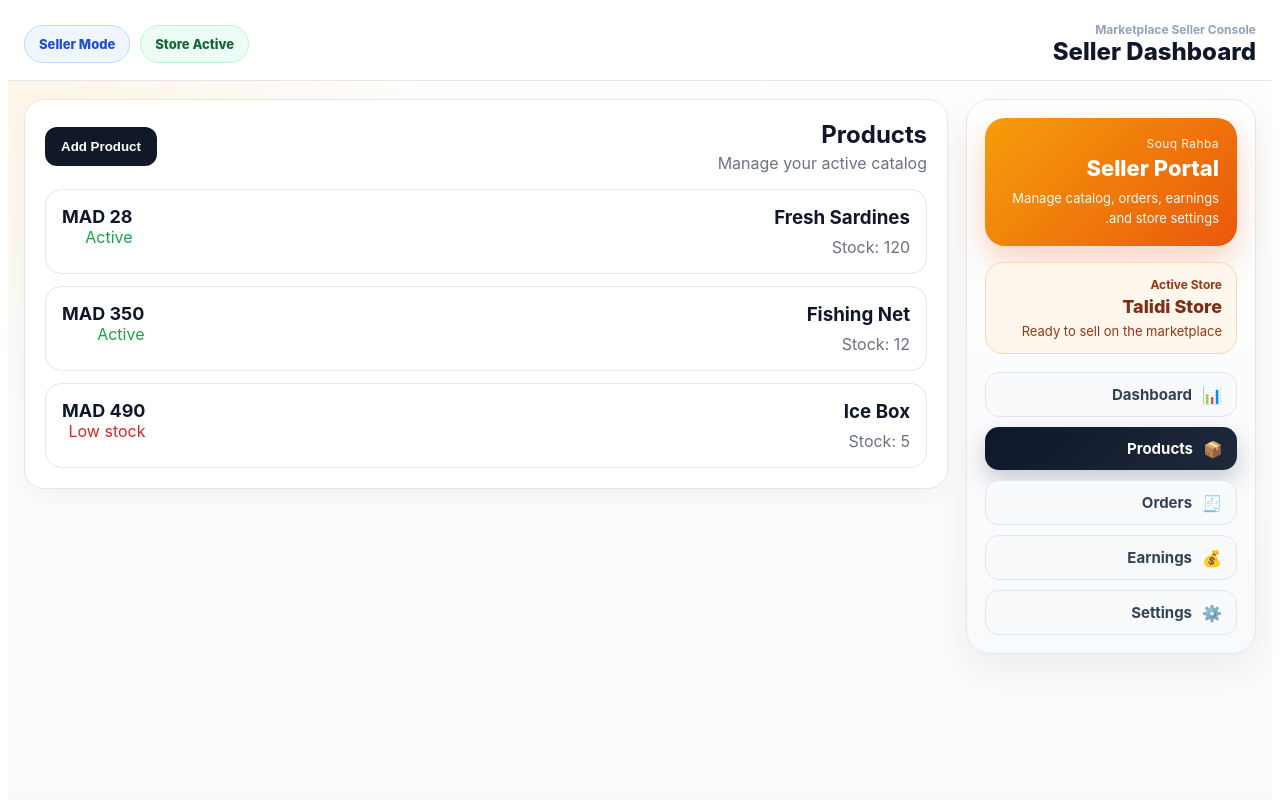
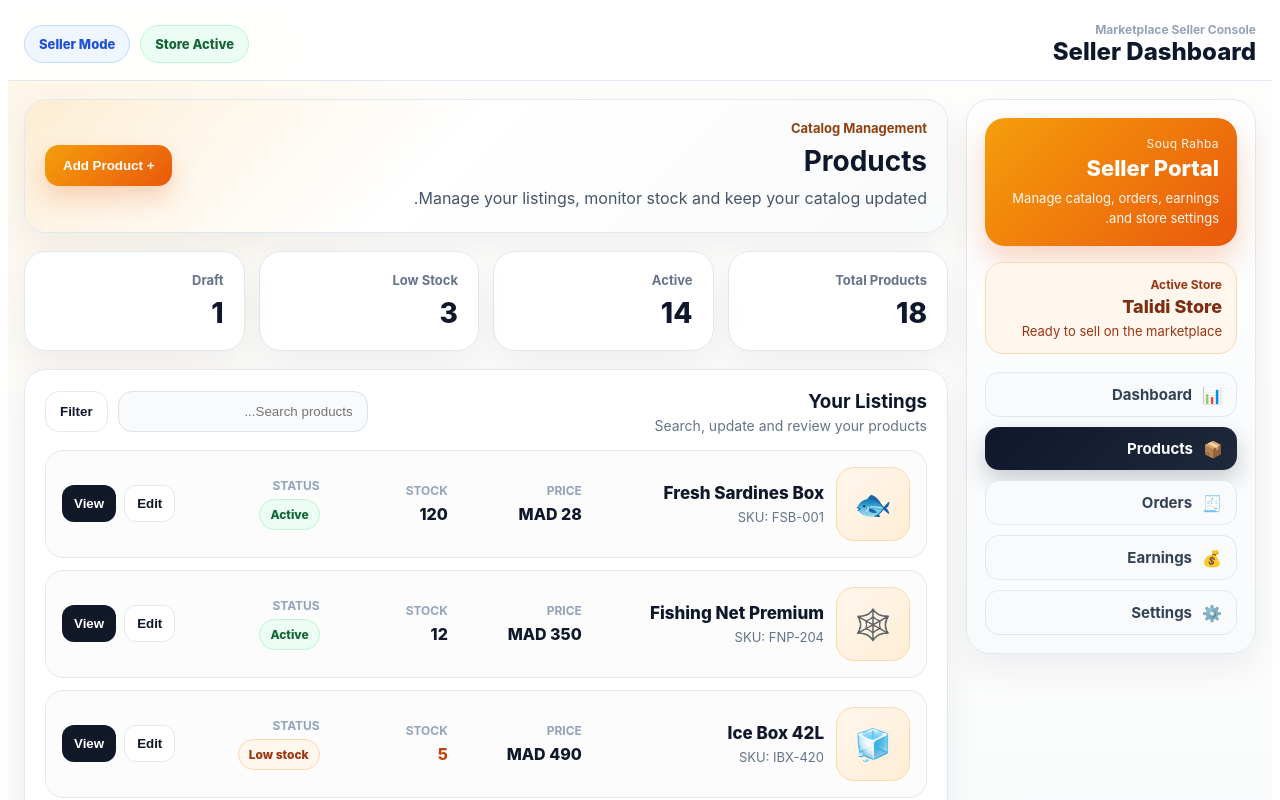
Before and after one commit to ori00fit-tech/souq-rahba-platform, a React (Vite) app in the folder apps/seller-portal/: page /products in a window 1280 px wide. Shown: the top 800 px of the page. Built offline with nearby package versions, Linux system fonts and the light colour scheme.

Commit message:
Upgrade seller products page to marketplace-style catalog

```diff
--- a/apps/seller-portal/src/pages/ProductsPage.jsx
+++ b/apps/seller-portal/src/pages/ProductsPage.jsx
@@ -1,48 +1,231 @@
+const productStats = [
+  { label: "Total Products", value: "18" },
+  { label: "Active", value: "14" },
+  { label: "Low Stock", value: "3" },
+  { label: "Draft", value: "1" }
+];
+
 const products = [
-  { id: 1, name: "Fresh Sardines", price: "28 MAD", stock: 120, status: "Active" },
-  { id: 2, name: "Fishing Net", price: "350 MAD", stock: 12, status: "Active" },
-  { id: 3, name: "Ice Box", price: "490 MAD", stock: 5, status: "Low stock" }
+  {
+    id: 1,
+    name: "Fresh Sardines Box",
+    sku: "FSB-001",
+    price: "28 MAD",
+    stock: 120,
+    status: "Active",
+    image: "🐟"
+  },
+  {
+    id: 2,
+    name: "Fishing Net Premium",
+    sku: "FNP-204",
+    price: "350 MAD",
+    stock: 12,
+    status: "Active",
+    image: "🕸️"
+  },
+  {
+    id: 3,
+    name: "Ice Box 42L",
+    sku: "IBX-420",
+    price: "490 MAD",
+    stock: 5,
+    status: "Low stock",
+    image: "🧊"
+  },
+  {
+    id: 4,
+    name: "Shrimp Storage Crate",
+    sku: "SSC-118",
+    price: "220 MAD",
+    stock: 0,
+    status: "Out of stock",
+    image: "🦐"
+  },
+  {
+    id: 5,
+    name: "Boat Safety Lamp",
+    sku: "BSL-992",
+    price: "160 MAD",
+    stock: 8,
+    status: "Draft",
+    image: "💡"
+  }
 ];
+
+function cardStyle() {
+  return {
+    background: "#ffffff",
+    border: "1px solid #e2e8f0",
+    borderRadius: "22px",
+    padding: "20px",
+    boxShadow: "0 14px 34px rgba(15, 23, 42, 0.06)"
+  };
+}
+
+function getStatusStyle(status) {
+  if (status === "Active") {
+    return {
+      background: "#ecfdf5",
+      color: "#166534",
+      border: "1px solid #bbf7d0"
+    };
+  }
+
+  if (status === "Low stock") {
+    return {
+      background: "#fff7ed",
+      color: "#9a3412",
+      border: "1px solid #fed7aa"
+    };
+  }
+
+  if (status === "Draft") {
+    return {
+      background: "#f8fafc",
+      color: "#475569",
+      border: "1px solid #cbd5e1"
+    };
+  }
+
+  return {
+    background: "#fef2f2",
+    color: "#991b1b",
+    border: "1px solid #fecaca"
+  };
+}
+
+function getStockColor(stock) {
+  if (stock === 0) return "#991b1b";
+  if (stock <= 5) return "#c2410c";
+  return "#0f172a";
+}
 
 export default function ProductsPage() {
   return (
-    <div
+    <div style={{ display: "grid", gap: "18px" }}>
+      <section
         style={{
-        background: "#ffffff",
-        border: "1px solid #e5e7eb",
-        borderRadius: "20px",
-        padding: "20px",
-        boxShadow: "0 8px 24px rgba(0,0,0,0.04)"
+          ...cardStyle(),
+          background:
+            "linear-gradient(135deg, rgba(245,158,11,0.10) 0%, rgba(255,255,255,1) 45%, rgba(249,250,251,1) 100%)"
         }}
       >
         <div
           style={{
             display: "flex",
             justifyContent: "space-between",
+            gap: "14px",
             alignItems: "center",
+            flexWrap: "wrap"
+          }}
+        >
+          <div>
+            <div style={{ fontSize: "13px", fontWeight: 700, color: "#92400e" }}>
+              Catalog Management
+            </div>
+            <h2 style={{ margin: "8px 0 8px", fontSize: "28px", color: "#0f172a" }}>
+              Products
+            </h2>
+            <p style={{ margin: 0, color: "#475569", lineHeight: 1.6 }}>
+              Manage your listings, monitor stock and keep your catalog updated.
+            </p>
+          </div>
+
+          <button
+            style={{
+              padding: "13px 18px",
+              borderRadius: "14px",
+              border: "none",
+              background: "linear-gradient(135deg, #f59e0b 0%, #ea580c 100%)",
+              color: "#ffffff",
+              fontWeight: 800,
+              cursor: "pointer",
+              boxShadow: "0 12px 24px rgba(234, 88, 12, 0.22)"
+            }}
+          >
+            + Add Product
+          </button>
+        </div>
+      </section>
+
+      <section
+        style={{
+          display: "grid",
+          gridTemplateColumns: "repeat(auto-fit, minmax(180px, 1fr))",
+          gap: "14px"
+        }}
+      >
+        {productStats.map((item) => (
+          <div key={item.label} style={cardStyle()}>
+            <div style={{ fontSize: "13px", color: "#64748b", fontWeight: 700 }}>
+              {item.label}
+            </div>
+            <div
+              style={{
+                fontSize: "28px",
+                fontWeight: 800,
+                color: "#0f172a",
+                marginTop: "8px"
+              }}
+            >
+              {item.value}
+            </div>
+          </div>
+        ))}
+      </section>
+
+      <section style={cardStyle()}>
+        <div
+          style={{
+            display: "flex",
+            justifyContent: "space-between",
             gap: "12px",
+            alignItems: "center",
             marginBottom: "16px",
             flexWrap: "wrap"
           }}
         >
           <div>
-          <h2 style={{ margin: 0 }}>Products</h2>
-          <div style={{ color: "#6b7280", marginTop: "4px" }}>
-            Manage your active catalog
+            <h3 style={{ margin: 0, color: "#0f172a" }}>Your Listings</h3>
+            <div style={{ color: "#64748b", fontSize: "14px", marginTop: "4px" }}>
+              Search, update and review your products
             </div>
           </div>
+
+          <div
+            style={{
+              display: "flex",
+              gap: "10px",
+              flexWrap: "wrap"
+            }}
+          >
+            <input
+              type="text"
+              placeholder="Search products..."
+              style={{
+                padding: "12px 14px",
+                borderRadius: "14px",
+                border: "1px solid #dbe2ea",
+                minWidth: "220px",
+                outline: "none",
+                background: "#f8fafc"
+              }}
+            />
             <button
               style={{
-            padding: "12px 16px",
-            borderRadius: "12px",
-            border: "none",
-            background: "#111827",
-            color: "#fff",
-            fontWeight: "700"
+                padding: "12px 14px",
+                borderRadius: "14px",
+                border: "1px solid #e2e8f0",
+                background: "#ffffff",
+                color: "#0f172a",
+                fontWeight: 700,
+                cursor: "pointer"
               }}
             >
-          Add Product
+              Filter
             </button>
+          </div>
         </div>
 
         <div style={{ display: "grid", gap: "12px" }}>
@@ -50,26 +233,146 @@ export default function ProductsPage() {
             <div
               key={product.id}
               style={{
-              border: "1px solid #e5e7eb",
-              borderRadius: "16px",
-              padding: "16px"
+                border: "1px solid #e2e8f0",
+                borderRadius: "18px",
+                padding: "16px",
+                background: "#fcfcfd"
               }}
             >
-            <div style={{ display: "flex", justifyContent: "space-between", gap: "10px", flexWrap: "wrap" }}>
+              <div
+                style={{
+                  display: "grid",
+                  gridTemplateColumns: "72px minmax(0, 1.4fr) minmax(120px, 0.7fr) minmax(100px, 0.7fr) minmax(120px, 0.8fr) auto",
+                  gap: "14px",
+                  alignItems: "center"
+                }}
+              >
+                <div
+                  style={{
+                    width: "72px",
+                    height: "72px",
+                    borderRadius: "18px",
+                    display: "flex",
+                    alignItems: "center",
+                    justifyContent: "center",
+                    fontSize: "30px",
+                    background: "linear-gradient(135deg, #fff7ed 0%, #ffedd5 100%)",
+                    border: "1px solid #fed7aa"
+                  }}
+                >
+                  {product.image}
+                </div>
+
+                <div style={{ minWidth: 0 }}>
+                  <div
+                    style={{
+                      fontWeight: 800,
+                      color: "#0f172a",
+                      fontSize: "17px"
+                    }}
+                  >
+                    {product.name}
+                  </div>
+                  <div
+                    style={{
+                      marginTop: "6px",
+                      fontSize: "13px",
+                      color: "#64748b"
+                    }}
+                  >
+                    SKU: {product.sku}
+                  </div>
+                </div>
+
                 <div>
-                <h3 style={{ margin: "0 0 8px" }}>{product.name}</h3>
-                <div style={{ color: "#6b7280" }}>Stock: {product.stock}</div>
+                  <div style={{ fontSize: "12px", color: "#94a3b8", fontWeight: 700 }}>
+                    PRICE
                   </div>
-              <div style={{ textAlign: "right" }}>
-                <div style={{ fontWeight: "700", fontSize: "18px" }}>{product.price}</div>
-                <div style={{ color: product.status === "Low stock" ? "#dc2626" : "#16a34a" }}>
+                  <div
+                    style={{
+                      marginTop: "6px",
+                      fontWeight: 800,
+                      color: "#0f172a"
+                    }}
+                  >
+                    {product.price}
+                  </div>
+                </div>
+
+                <div>
+                  <div style={{ fontSize: "12px", color: "#94a3b8", fontWeight: 700 }}>
+                    STOCK
+                  </div>
+                  <div
+                    style={{
+                      marginTop: "6px",
+                      fontWeight: 800,
+                      color: getStockColor(product.stock)
+                    }}
+                  >
+                    {product.stock}
+                  </div>
+                </div>
+
+                <div>
+                  <div style={{ fontSize: "12px", color: "#94a3b8", fontWeight: 700 }}>
+                    STATUS
+                  </div>
+                  <div
+                    style={{
+                      display: "inline-block",
+                      marginTop: "6px",
+                      padding: "7px 10px",
+                      borderRadius: "999px",
+                      fontSize: "12px",
+                      fontWeight: 800,
+                      ...getStatusStyle(product.status)
+                    }}
+                  >
                     {product.status}
                   </div>
+                </div>
+
+                <div
+                  style={{
+                    display: "flex",
+                    gap: "8px",
+                    flexWrap: "wrap",
+                    justifyContent: "flex-end"
+                  }}
+                >
+                  <button
+                    style={{
+                      padding: "10px 12px",
+                      borderRadius: "12px",
+                      border: "1px solid #e2e8f0",
+                      background: "#ffffff",
+                      color: "#0f172a",
+                      fontWeight: 700,
+                      cursor: "pointer"
+                    }}
+                  >
+                    Edit
+                  </button>
+                  <button
+                    style={{
+                      padding: "10px 12px",
+                      borderRadius: "12px",
+                      border: "none",
+                      background: "#111827",
+                      color: "#ffffff",
+                      fontWeight: 700,
+                      cursor: "pointer"
+                    }}
+                  >
+                    View
+                  </button>
                 </div>
               </div>
             </div>
           ))}
         </div>
+      </section>
     </div>
   );
 }
```
Lines whose indentation alone changed are shown as unchanged.
